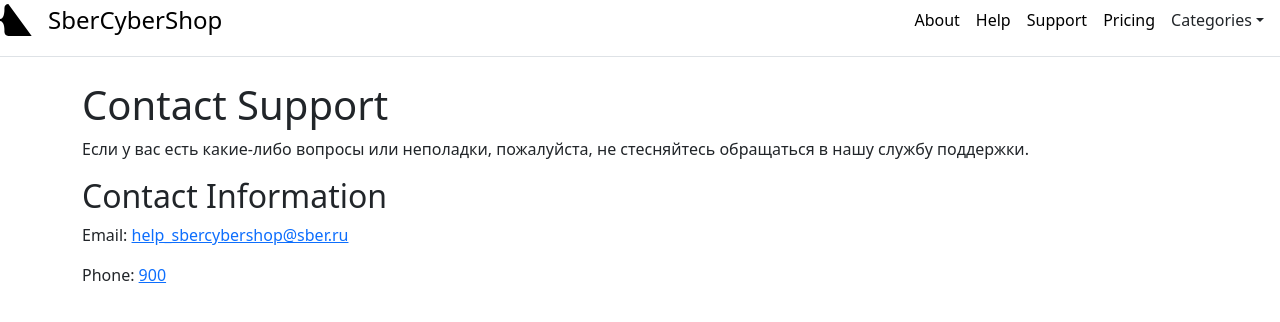
After one commit to Fananad/shop_django, a Django app: page /help in a window 1280 px wide. The commit adds this page. Shown: the top 322 px of the page. Run offline with Django 4.2, Linux system fonts and the light colour scheme; data that the repository does not hold is empty.

Commit message:
add help list

```diff
--- a/store/urls.py
+++ b/store/urls.py
@@ -6,6 +6,7 @@
 urlpatterns = [
     path('', views.all_products, name='all_products'),
     path('about', views.about, name='about'),
+    path('help', views.help, name='help'),
     path('item/<slug:slug>', views.product_detail, name='product_detail'),
     path('shop/<slug:category_slug>/', views.category_list, name='category_list'),
 ]
--- a/store/views.py
+++ b/store/views.py
@@ -15,6 +15,9 @@
 def about(request):
     return render(request, 'about/about.html')
 
+def help(request):
+    return render(request, 'about/help.html')
+
 
 def product_detail(request, slug):
     product = get_object_or_404(Product, slug=slug, in_stock=True)
--- /dev/null
+++ b/templates/about/help.html
@@ -0,0 +1,14 @@
+{% extends "store/base.html" %}
+{% block title %}Help{% endblock %}
+{% block content %}
+<body>
+    <div class="container">
+        <h1>Contact Support</h1>
+        <p>Если у вас есть какие-либо вопросы или неполадки, пожалуйста, не стесняйтесь обращаться в нашу службу поддержки.</p>
+
+        <h2>Contact Information</h2>
+        <p>Email: <a href="mail:help_sbercybershop@sber.ru">help_sbercybershop@sber.ru</a></p>
+        <p>Phone: <a href="phone:900">900</a></p>
+    </div>
+</body>
+{% endblock %}
--- a/templates/store/base.html
+++ b/templates/store/base.html
@@ -16,12 +16,12 @@
         <div class="d-flex flex-column flex-md-row align-items-center pb-3 mb-4 border-bottom">
           <a href="/" class="d-flex align-items-center link-body-emphasis text-decoration-none">
             <svg xmlns="http://www.w3.org/2000/svg" width="40" height="32" class="me-2" viewBox="0 0 118 94" role="img"><title>Bootstrap</title><path fill-rule="evenodd" clip-rule="evenodd" d="M24.509 0c-6.733 0-11.715 5.893-11.492 12.284.214 6.14-.064 14.092-2.066 20.577C8.943 39.365 5.547 43.485 0 44.014v5.972c5.547.529 8.943 4.649 10.951 11.153 2.002 6.485 2.28 14.437 2.066 20.577C12.794 88.106 17.776 94 24.51 94H93.5c6.733 0 11." fill="currentColor"></path></svg>
-            <span class="fs-4">Cyber SEC</span>
+            <span class="fs-4">SberCyberShop</span>
           </a>
 
           <nav class="d-flex align-items-center flex-wrap mt-2 mt-md-0 ms-md-auto me-3">
             <a class="me-3 py-2 link-body-emphasis text-decoration-none" href="/about">About</a>
-            <a class="me-3 py-2 link-body-emphasis text-decoration-none" href="#">Enterprise</a>
+            <a class="me-3 py-2 link-body-emphasis text-decoration-none" href="/help">Help</a>
             <a class="me-3 py-2 link-body-emphasis text-decoration-none" href="#">Support</a>
             <a class="me-3 py-2 link-body-emphasis text-decoration-none" href="#">Pricing</a>
             <div class="nav-item dropdown">
```
Also changed, not shown: store/tests/tests.py (+1 -1 lines).
